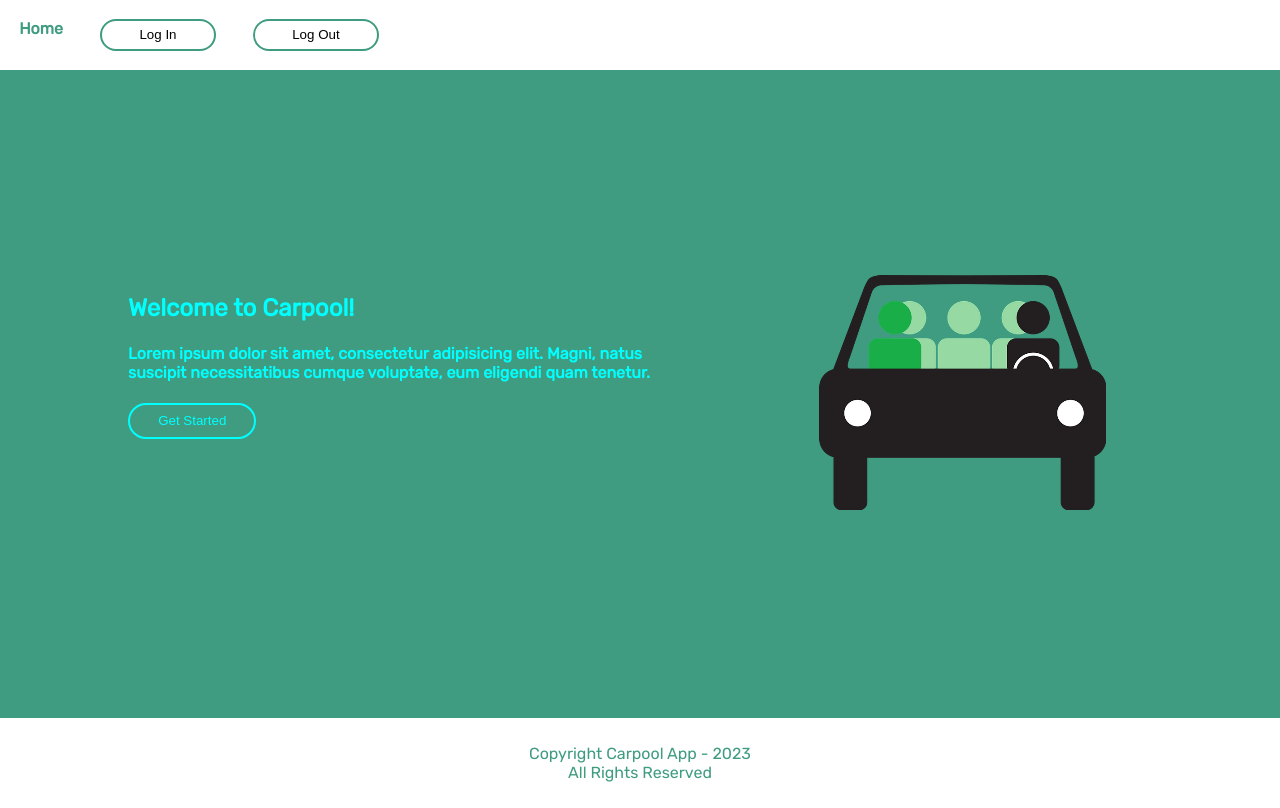
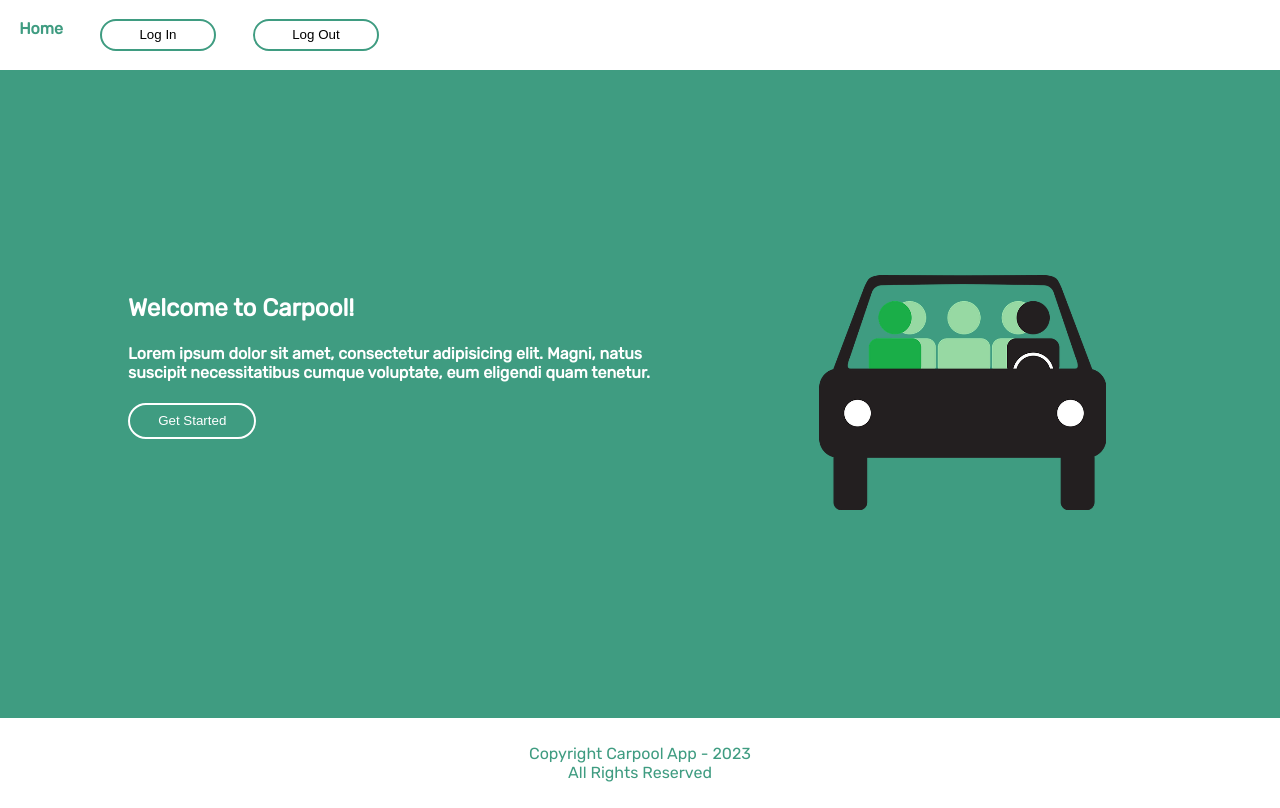
Before and after one commit to Dissonant101/carpool-app, a React (Create React App) app: page / in a window 1280 px wide. Built offline with nearby package versions, Linux system fonts and the light colour scheme.

Commit message:
changing some secondary colours

```diff
--- a/src/App.css
+++ b/src/App.css
@@ -88,7 +88,7 @@
 section#homepage-section {
   background: var(--primary);
   display: flex;
-  color: var(--secondary);
+  color: white;
   justify-content: left;
   height: 100%;
   width: 100%;
@@ -118,9 +118,9 @@ section#homepage-section {
 .get-started-btn {
   background: none;
   padding: 1.5% 5%;
-  border: solid 2px var(--secondary);
+  border: solid 2px white;
   border-radius: 33px;
-  color: var(--seconary);
+  color: white;
   cursor: pointer;
   transition-duration: 0.5s;
 }
```
